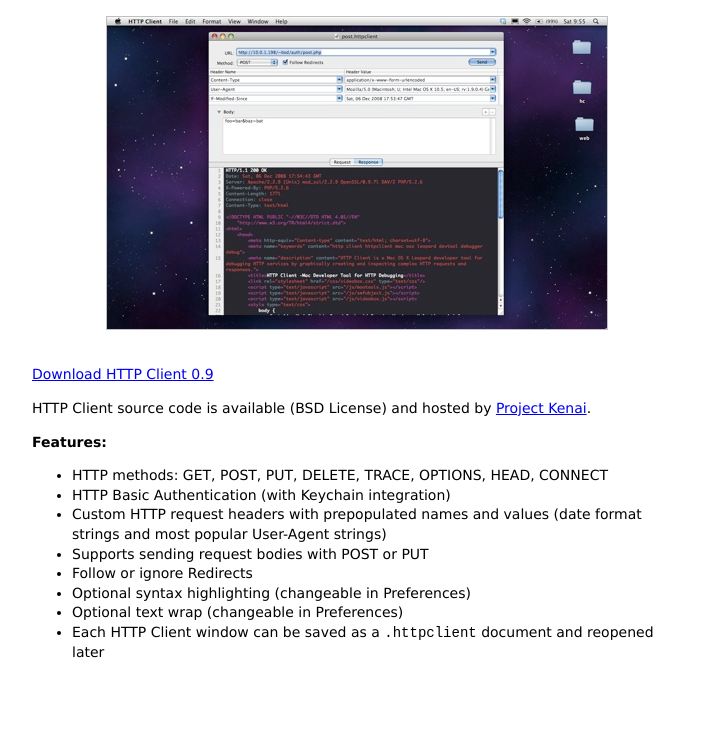
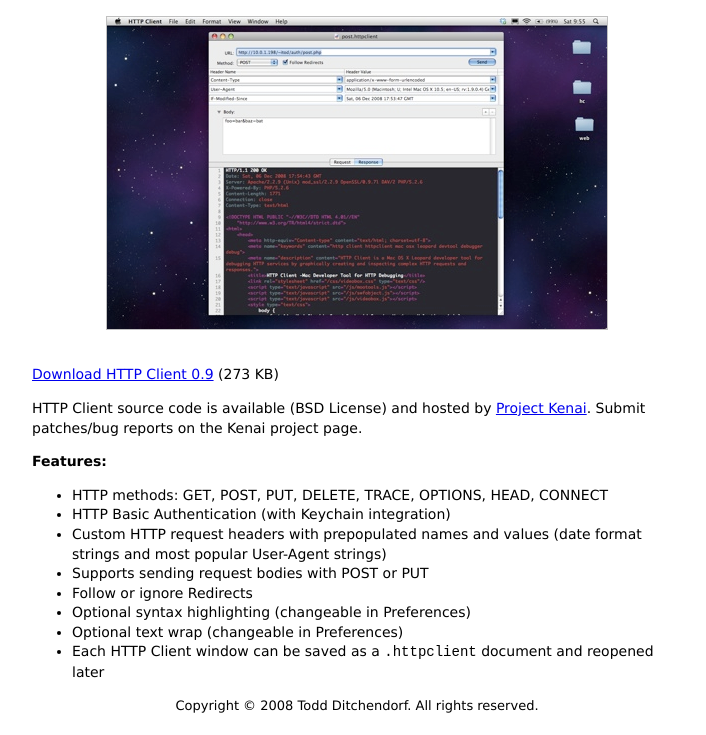
Before and after one commit to anotherjesse/HTTP-Client, a plain HTML site: page web/index.html in a window 1280 px wide. Shown: the part 178-913 px from the top of the page, without its empty margins (283-989 px from the left). Before the commit the page ends 861 px from the top, so only its background shows below. Drawn offline with Linux system fonts and the light colour scheme.

Commit message:
web site update

```diff
--- a/web/index.html
+++ b/web/index.html
@@ -42,6 +42,11 @@
 				margin:80px auto 35px auto;
 				border:1px solid silver;
 			}
+
+			#copyright, #credits {
+				font-size:small;
+				text-align:center;
+			}
 		</style>
 	</head>
 	<body>
@@ -50,8 +55,8 @@
 			<h1>HTTP Client</h1>
 			<p id="desc">A Mac OS X Leopard developer tool for debugging HTTP services by graphically creating &amp; inspecting complex HTTP messages.</p>
 			<img id="screenshot" src="i/screenshot_small.jpg" alt="Mac OS X Leopard desktop screenshot showing a developer tool application with a single window open which is displaying HTTP debug information.">
-			<p><a href="dist/HTTPClient.zip">Download HTTP Client 0.9</a></p>
-			<p>HTTP Client source code is available (BSD License) and hosted by <a href="http://kenai.com/projects/mac-httpclient">Project Kenai</a>.</p>
+			<p><a href="dist/HTTPClient.zip">Download HTTP Client 0.9</a> (273 KB)</p>
+			<p>HTTP Client source code is available (BSD License) and hosted by <a href="http://kenai.com/projects/mac-httpclient">Project Kenai</a>. Submit patches/bug reports on the Kenai project page.</p>
 			<p><b>Features:</b></p>
 			<ul>
 				<li>HTTP methods: GET, POST, PUT, DELETE, TRACE, OPTIONS, HEAD, CONNECT</li>
@@ -63,6 +68,7 @@
 				<li>Optional text wrap (changeable in Preferences)</li>
 				<li>Each HTTP Client window can be saved as a <tt>.httpclient</tt> document and reopened later</li>
 			</ul>
+			<p id="copyright">Copyright &#x00A9; 2008 Todd Ditchendorf. All rights reserved.</p>
 		</div>
 	</body>
 </html>
```
